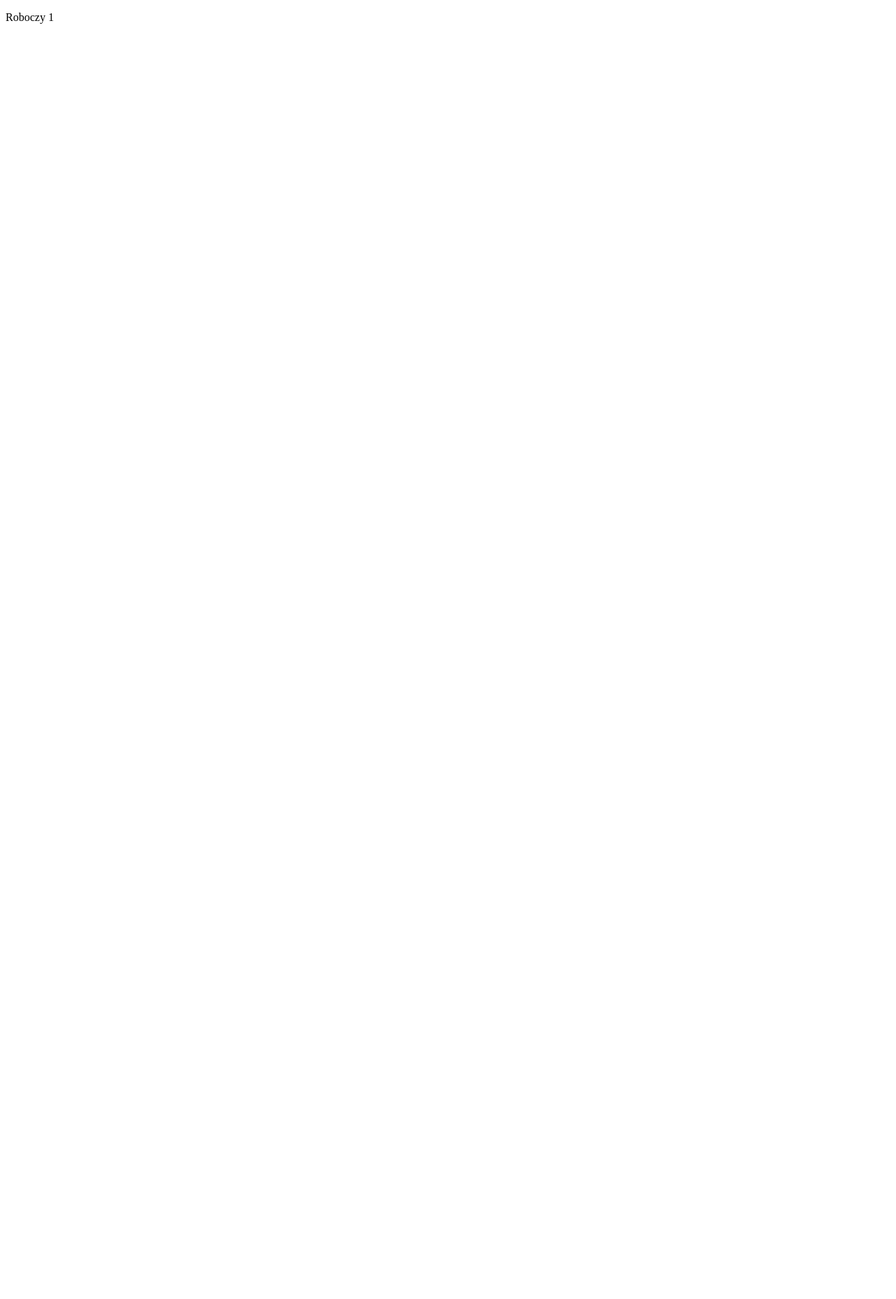
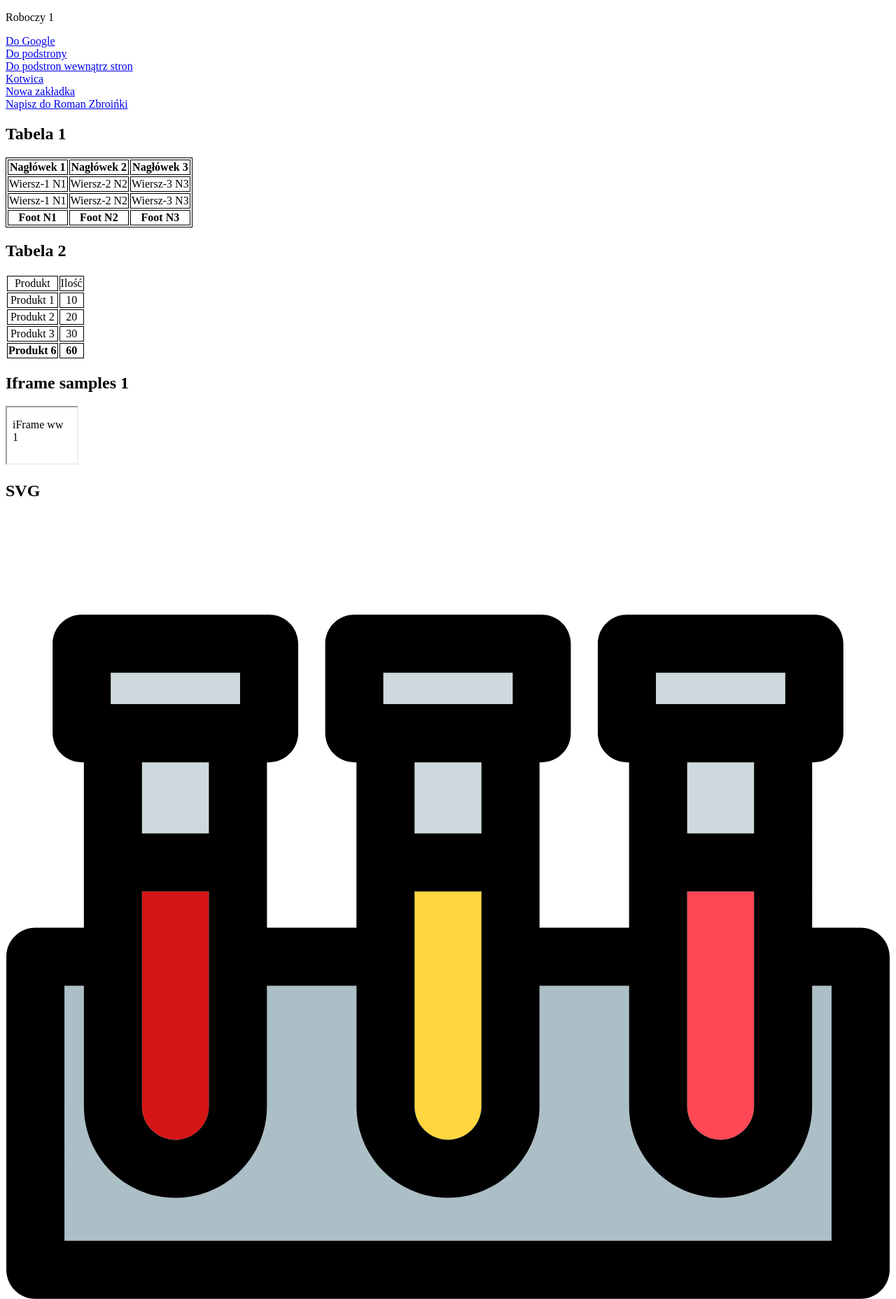
Before and after one commit to k3mor/k3mor.github.io, a plain HTML site: page zadania-domowe/robocze/index.html in a window 1280 px wide. Shown: the whole page at 70% size. Before the commit the page ends 800 px from the top, so only its background shows below. Drawn offline with Linux system fonts and the light colour scheme.

Commit message:
Poprawka do zadania HTML 1-formularz-HTML

```diff
--- a/zadania-domowe/robocze/index.html
+++ b/zadania-domowe/robocze/index.html
@@ -8,5 +8,149 @@
 </head>
 <body>
     <p>Roboczy 1</p>
+    <!-- Links -->
+    <a href="http://google.pl">Do Google</a><br>
+    <a href="https://akademia108/podstrona">Do podstrony</a><br>
+    <a href="./subpages/contact.html">Do podstron wewnątrz stron</a><br>
+    <a href="#about">Kotwica</a><br>
+    <a href="https://google.pl" target="_blank">Nowa zakładka</a><br>
+    <a href="mailto:romanzbroinski@gmail.com">Napisz do Roman Zbroińki</a><br>
+    <!-- Tables -->
+    <!--
+        tabels - początek
+        thead - blok nagłówkowy tabeli
+        tbody - blok główny tabeli
+        tfoot - stopka tabeli
+        th - nagłówek tabeli
+        td - komórka tabeli
+        tr - rząd tabeli
+     -->
+     <style>
+        th{border: 1px solid black;
+        text-align: center;}
+        td{border: 1px solid black;
+            text-align: center;}
+            tfoot{font-weight: bold;}
+    </style>
+    <h2>Tabela 1</h2>
+    <table style="border: 1px solid black">
+        <thead>
+            <th>Nagłówek 1</th>
+            <th>Nagłówek 2</th>
+            <th>Nagłówek 3</th>
+        </thead>
+            <tbody>
+                <tr>
+                <td>Wiersz-1 N1</td>
+                <td>Wiersz-2 N2</td>
+                <td>Wiersz-3 N3</td>
+            </tr>
+            <tr>
+                <td>Wiersz-1 N1</td>
+                <td>Wiersz-2 N2</td>
+                <td>Wiersz-3 N3</td>
+            </tr>
+            </tbody>
+            <tfoot>
+                <td>Foot N1</td>
+                <td>Foot N2</td>
+                <td>Foot N3</td>
+            </tfoot>
+    </table>
+    <h2>Tabela 2</h2>
+    <table>
+        <thead>
+            <td>Produkt</td>
+            <td>Ilość</td>
+        </thead>
+        <tbody>
+            <tr>
+                <td>Produkt 1</td>
+                <td>10</td>
+            </tr>
+            <tr>
+                <td>Produkt 2</td>
+                <td>20</td>
+            </tr>
+            <tr>
+                <td>Produkt 3</td>
+                <td>30</td>
+            </tr>
+            <tfoot>
+                <td>Produkt 6</td>
+                <td>60</td>
+            </tfoot>
+        </tbody>
+    </table>
+    <!-- iFrame -->
+    <h2>Iframe samples 1</h2>
+    <iframe width="100" height="80" src="iw1frame.html" title="IFrame samples" frameborder="3" allow="accelerometer; autoplay; clipboard-write; encrypted-media; gyroscope; picture-in-picture" allowfullscreen>
+    </iframe>
+    <h2>SVG</h2>
+    <svg version="1.1" id="Capa_1" xmlns="http://www.w3.org/2000/svg" xmlns:xlink="http://www.w3.org/1999/xlink" x="0px" y="0px"
+	 viewBox="0 0 297.5 297.5" style="enable-background:new 0 0 297.5 297.5;" xml:space="preserve">
+<g id="XMLID_40_">
+	<g>
+		<path style="fill:#ACBFC7;" d="M277.71,158.52v85.7H19.79v-85.7h6.53v40.54c0,16.98,13.81,30.78,30.78,30.78
+			s30.78-13.8,30.78-30.78v-40.54h30.09v40.54c0,16.98,13.81,30.78,30.78,30.78c16.98,0,30.78-13.8,30.78-30.78v-40.54h30.1v40.54
+			c0,16.98,13.8,30.78,30.78,30.78c16.97,0,30.78-13.8,30.78-30.78v-40.54H277.71z"/>
+		<rect x="218.66" y="53.28" style="fill:#CDD9DD;" width="43.49" height="10.53"/>
+		<rect x="229.17" y="83.35" style="fill:#CDD9DD;" width="22.48" height="23.92"/>
+		<rect x="137.51" y="83.35" style="fill:#CDD9DD;" width="22.48" height="23.92"/>
+		<rect x="127.01" y="53.28" style="fill:#CDD9DD;" width="43.49" height="10.53"/>
+		<rect x="35.35" y="53.28" style="fill:#CDD9DD;" width="43.49" height="10.53"/>
+		<rect x="45.86" y="83.35" style="fill:#CDD9DD;" width="22.48" height="23.92"/>
+		<path style="fill:#FF4855;" d="M251.65,126.81v72.25c0,6.2-5.05,11.24-11.24,11.24c-6.2,0-11.24-5.04-11.24-11.24v-72.25H251.65z"
+			/>
+		<path style="fill:#D61616;" d="M68.34,126.81v72.25c0,6.2-5.04,11.24-11.24,11.24s-11.24-5.04-11.24-11.24v-72.25H68.34z"/>
+		<path style="fill:#FFD63F;" d="M159.99,126.81v72.25c0,6.2-5.04,11.24-11.24,11.24s-11.24-5.04-11.24-11.24v-72.25H159.99z"/>
+		<path d="M297.25,148.75v105.24c0,5.4-4.37,9.77-9.77,9.77H10.02c-5.39,0-9.77-4.37-9.77-9.77V148.75c0-5.4,4.38-9.77,9.77-9.77
+			h16.3V83.35h-0.74c-5.39,0-9.77-4.38-9.77-9.77V43.51c0-5.4,4.38-9.77,9.77-9.77h63.03c5.4,0,9.77,4.37,9.77,9.77v30.07
+			c0,5.39-4.37,9.77-9.77,9.77h-0.73v55.63h30.09V83.35h-0.73c-5.4,0-9.77-4.38-9.77-9.77V43.51c0-5.4,4.37-9.77,9.77-9.77h63.03
+			c5.39,0,9.77,4.37,9.77,9.77v30.07c0,5.39-4.38,9.77-9.77,9.77h-0.74v55.63h30.1V83.35h-0.74c-5.39,0-9.77-4.38-9.77-9.77V43.51
+			c0-5.4,4.38-9.77,9.77-9.77h63.03c5.4,0,9.77,4.37,9.77,9.77v30.07c0,5.39-4.37,9.77-9.77,9.77h-0.73v55.63h16.29
+			C292.88,138.98,297.25,143.35,297.25,148.75z M277.71,244.22v-85.7h-6.52v40.54c0,16.98-13.81,30.78-30.78,30.78
+			c-16.98,0-30.78-13.8-30.78-30.78v-40.54h-30.1v40.54c0,16.98-13.8,30.78-30.78,30.78c-16.97,0-30.78-13.8-30.78-30.78v-40.54
+			H87.88v40.54c0,16.98-13.81,30.78-30.78,30.78s-30.78-13.8-30.78-30.78v-40.54h-6.53v85.7H277.71z M262.15,63.81V53.28h-43.49
+			v10.53H262.15z M251.65,199.06v-72.25h-22.48v72.25c0,6.2,5.04,11.24,11.24,11.24C246.6,210.3,251.65,205.26,251.65,199.06z
+			 M251.65,107.27V83.35h-22.48v23.92H251.65z M170.5,63.81V53.28h-43.49v10.53H170.5z M159.99,199.06v-72.25h-22.48v72.25
+			c0,6.2,5.04,11.24,11.24,11.24S159.99,205.26,159.99,199.06z M159.99,107.27V83.35h-22.48v23.92H159.99z M78.84,63.81V53.28H35.35
+			v10.53H78.84z M68.34,199.06v-72.25H45.86v72.25c0,6.2,5.04,11.24,11.24,11.24S68.34,205.26,68.34,199.06z M68.34,107.27V83.35
+			H45.86v23.92H68.34z"/>
+	</g>
+	<g>
+	</g>
+</g>
+<g>
+</g>
+<g>
+</g>
+<g>
+</g>
+<g>
+</g>
+<g>
+</g>
+<g>
+</g>
+<g>
+</g>
+<g>
+</g>
+<g>
+</g>
+<g>
+</g>
+<g>
+</g>
+<g>
+</g>
+<g>
+</g>
+<g>
+</g>
+<g>
+</g>
+</svg>
 </body>
 </html>
--- /dev/null
+++ b/zadania-domowe/robocze/iw1frame.html
@@ -0,0 +1,12 @@
+<!DOCTYPE html>
+<html lang="pl">
+<head>
+    <meta charset="UTF-8">
+    <meta http-equiv="X-UA-Compatible" content="IE=edge">
+    <meta name="viewport" content="width=device-width, initial-scale=1.0">
+    <title>IFrame w1</title>
+</head>
+<body>
+    <p>iFrame ww 1</p>
+</body>
+</html>
```
Also changed, not shown: zadania-domowe/html5-form/index.html (+10 -2 lines).
